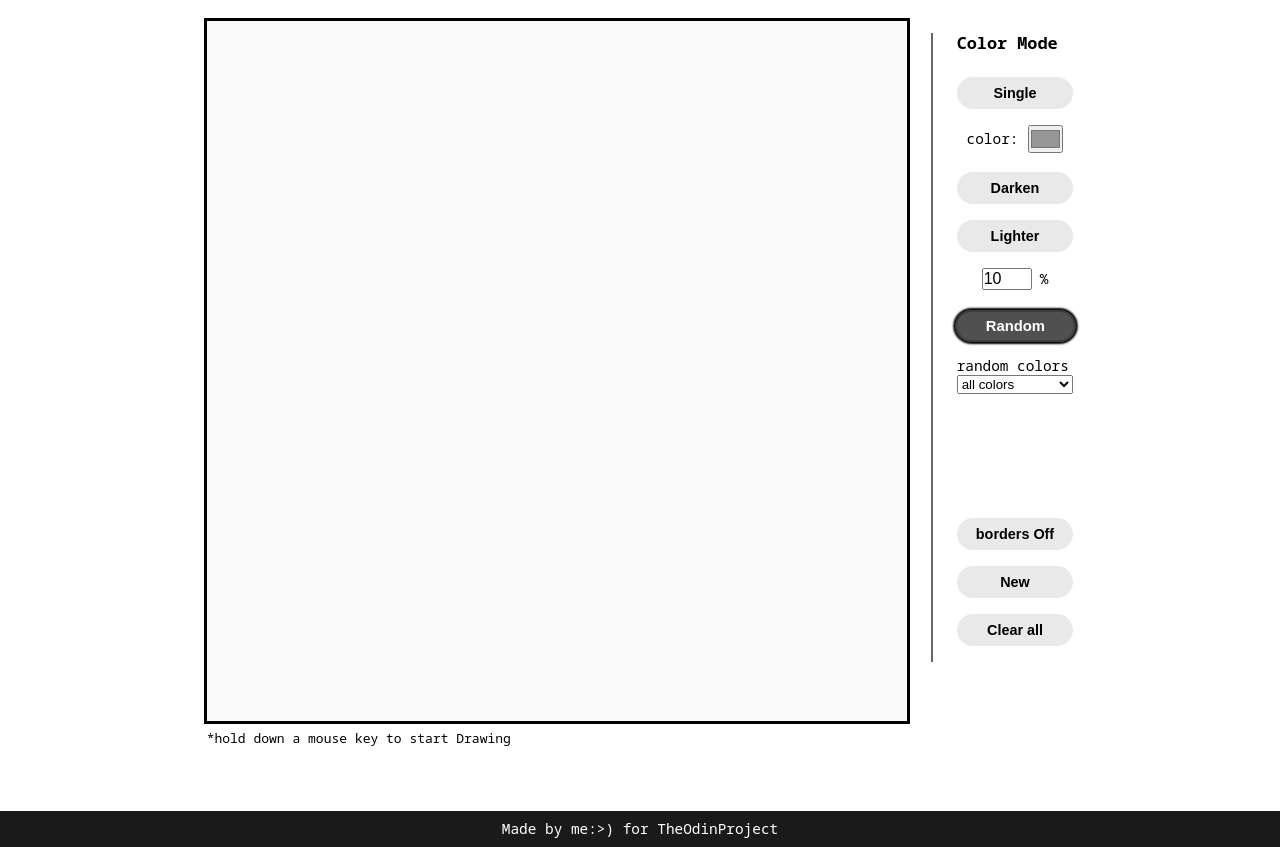
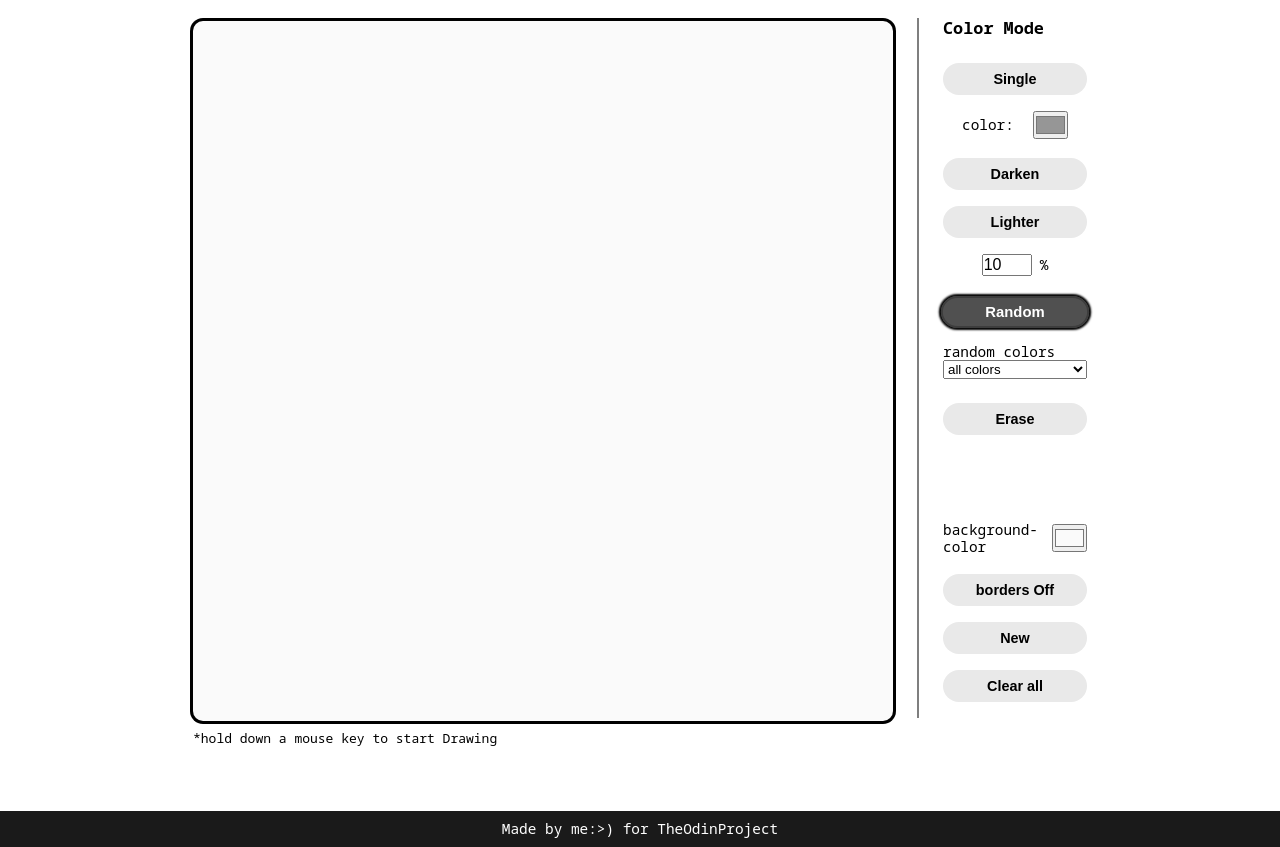
Before and after one commit to E-h-s-a-n/etch-a-sketch, a plain HTML site: page index.html in a window 1280 px wide. Shown: the part 102-949 px from the top of the page. Drawn offline with Linux system fonts and the light colour scheme.

Commit message:
Add some features
- erase button
- keyboard shortcut

```diff
--- a/index.html
+++ b/index.html
@@ -49,8 +49,13 @@
                         <option value="6">magenta</option>
                     </optgroup>
                 </select>
+                <button class="mode" data-mode="erase">Erase</button>
                 <div class="sep"></div>
-                <button class="border action" style="pointer-events: none;">borders Off</button>
+                <div class="mode-option">
+                    <label for="colorWell-bg">background-color</label>
+                    <input type="color" id="colorWell-bg" value="#fafafa">
+                </div>
+                <button class="border action" disabled="disabled">borders Off</button>
                 <button class="new action">New</button>
                 <button class="clear action">Clear all</button>
             </div>
--- a/script.js
+++ b/script.js
@@ -31,14 +31,12 @@ function createPanel(maxTile = 16){
     panelSizeSpan.textContent = `${maxTile}x${maxTile}`;
     for (let i = 0; i < maxTile**2 + 0; i++) {
         const tile = document.createElement('div');
-        tile.classList.add('div-borders');
-        // tile.addEventListener('mouseenter', setTileColor, false);
-        // tile.addEventListener('mousedown', setTileColor, false);
+        // tile.classList.add('div-borders');
         tileGrid.appendChild(tile);
     }
 }
 
-// tileGrid mouse-move event
+// tileGrid mouse-over event
 function setTileColor(ev){
     if (!ev.buttons>0) return;
     const r = getRandomInt;
@@ -47,14 +45,20 @@ function setTileColor(ev){
     if (colorMode == 'random') color = `hsl(${r(359)}deg, ${r(55, 85)}%, ${r(40, 60)}%)`;
     else if (colorMode == 'single') color = singleColor;
     else if (colorMode == 'darken') color = RGB_Linear_Shade(-0.2, preColor);
-    else if (colorMode == 'lighter') color = RGB_Linear_Shade(0.2, preColor)
+    else if (colorMode == 'lighter') color = RGB_Linear_Shade(0.2, preColor);
+    else if (colorMode == 'erase') color = currentBg;
     ev.target.style.backgroundColor = color;
-    // console.log(color);
+    // console.log(ev);
 }
 
-// color-input change event
-const colorWell = (e)=>{
+// colorWell-input change event
+const colorWell = (e) =>{
     singleColor = e.target.value;
+}
+// colorWellBg-input change event
+const colorWellBg = (e )=>{
+    currentBg = e.target.value;
+    tileGrid.style.backgroundColor = currentBg;
 }
 
 // new button click event
@@ -63,7 +67,6 @@ function newPanel(){
     n = (+n)?(+n):defaultSize;
     n = n>99?99:n<2?2:n;
     currentSize = n;
-    console.log('new panel', n);
     tileGrid.replaceChildren();
     createPanel(n);
 }
@@ -85,10 +88,12 @@ let currentSize = defaultSize;
 
 let colorMode = 'random';
 let singleColor = 'rgb(150, 150, 150)'
+let currentBg = tileGrid.style.backgroundColor;
 
 document.querySelector('#colorWell').addEventListener('change', colorWell);
 document.querySelector('.new').addEventListener('click', newPanel);
 document.querySelector('.clear').addEventListener('click', clearPanel);
+document.querySelector('#colorWell-bg').addEventListener('change', colorWellBg);
 
 modeBtn.forEach((el,)=>{
     el.addEventListener('click', setActiveMode);
@@ -104,3 +109,16 @@ const main = ()=>{
 window.addEventListener('load', main, false);
 
 console.log(document.styleSheets[0].cssRules.item(9).style['border']='');
+
+
+window.addEventListener('keydown', e=>{
+    // !e.repeat?console.log(e):false ;
+    if (!e.repeat&&e.code.startsWith('Digit')) {
+        const clickEv = new MouseEvent('click', {bubbles: true, cancelable: true});
+        const aA = modeBtn.item(e.code.slice(-1)-1);
+        // console.log(aa);
+        // const eraseBtn = document.querySelector("button[data-mode='erase']");
+        // eraseBtn.dispatchEvent(clickEv);
+        if(aA) aA.dispatchEvent(clickEv);
+    }
+})
--- a/style.css
+++ b/style.css
@@ -24,8 +24,9 @@ h2,h3,h4,select {
 .grid-wrapper {
     width: 700px;
     height: 700px;
-    background-color: rgba(250, 250, 250);
+    background-color: rgb(250, 250, 250);
     box-shadow: 0 0 0 3px #000;
+    border-radius: 10px;
 }
 .container {
     display: grid;
@@ -33,9 +34,9 @@ h2,h3,h4,select {
     user-select: none;
 }
 .container > div {
-    transition: background-color 0.07s cubic-bezier(0, 0.34, 0.57, 0.01);
+    transition: background-color 0.09s cubic-bezier(0, 0.34, 0.57, 0.01);
 }
-/* not sure how to toggle borders on all div's  */
+ /* index 10 */
 .div-borders {
     border: none;
     border-top: none;
@@ -50,13 +51,15 @@ h2,h3,h4,select {
 }
 
 .right-panel {
-    flex: 0 0 auto;
+    flex: 0 1 auto;
     display: flex;
+    max-width: 170px;
+    height: 700px;
     flex-flow: column nowrap;
-    border-left: 2px solid rgba(0, 0, 0, 0.6);
+    border-left: 2px solid rgba(0, 0, 0, 0.5);
     margin-left: 1.5rem;
     padding-left: 1.5rem;
-    margin-top: 3.5rem;
+    margin-top: 2.6rem;
 }
 
 button {
@@ -113,7 +116,7 @@ input[type='number'] {
 }
 
 .sep {
-    flex: 1 0 100px;
+    flex: 1 0 auto;
 }
 
 footer {
```
